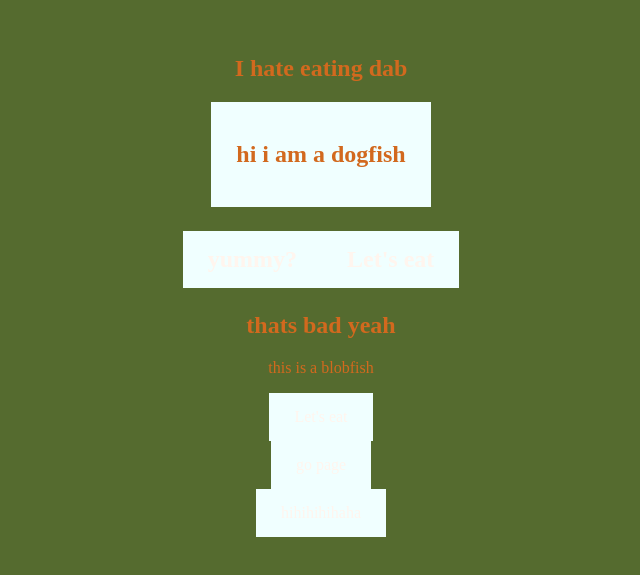
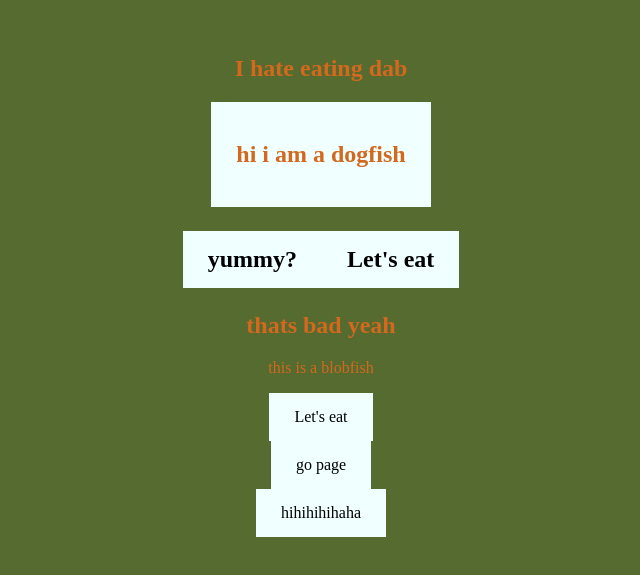
Before and after one commit to Greninja22/Greninja22.github.io, a plain HTML site: page Task09.html in a window 1280 px wide. Shown: the part 165-740 px from the top of the page, without its empty margins (319-959 px from the left). Drawn offline with Linux system fonts and the light colour scheme.

Commit message:
124
1234

```diff
--- a/Task09.html
+++ b/Task09.html
@@ -12,7 +12,7 @@ h2,p,a{
 }
 a:link, a:visited {
 	background-color: #f0ffff;
-	color: seashell;
+	color: black;
 	padding: 15px 25px;
 	text-align: center;
 	text-decoration: none;
```
